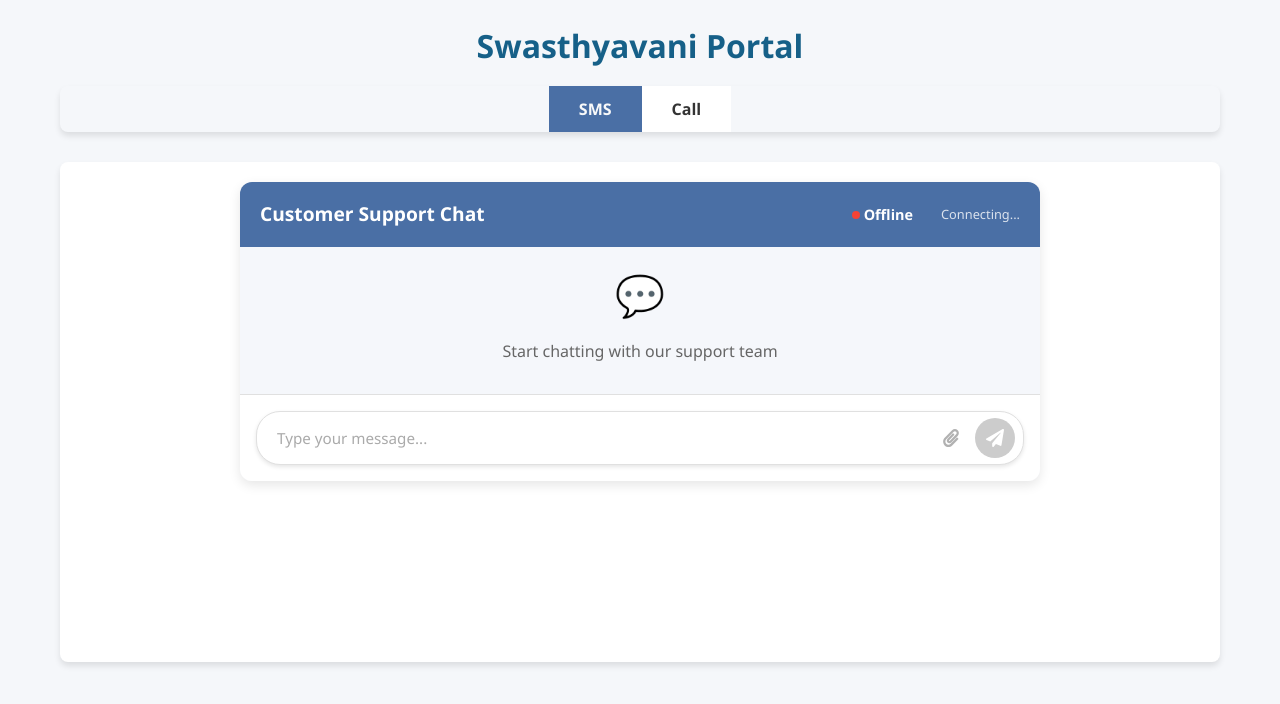
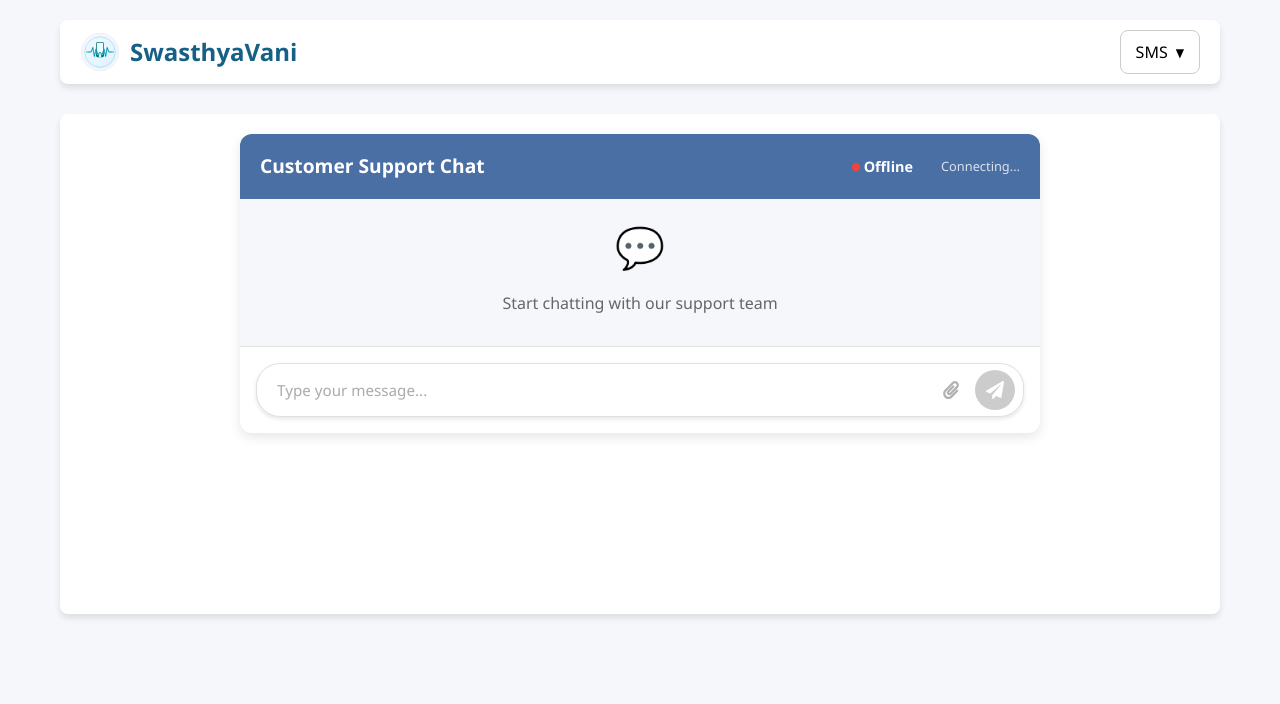
Before and after one commit to coder-shubham/Espada-SwasthyaVani, a React (Vite) app in the folder ui/: page / in a window 1280 px wide. Shown: the top 704 px of the page. Built offline with nearby package versions, Linux system fonts and the light colour scheme.

Commit message:
Initial impl of top nav bar

```diff
--- a/ui/src/App.jsx
+++ b/ui/src/App.jsx
@@ -2,7 +2,7 @@ import React, { useState } from 'react';
 import './styles/global.css';
 import ChatScreen from './components/chat/ChatScreen';
 import CallScreen from './components/call/CallScreen';
-import ToggleSwitch from './components/generic/ToggleSwitch';
+import Navbar from './components/generic/NavBar';
 
 const App = () => {
   const [activeTab, setActiveTab] = useState('sms');
@@ -10,14 +10,7 @@ const App = () => {
 
   return (
     <div className="app-container">
-      <header className="app-header">
-        <h1>Swasthyavani Portal</h1>
-        <ToggleSwitch
-          activeTab={activeTab}
-          setActiveTab={setActiveTab}
-          setCallActive={setCallActive}
-        />
-      </header>
+      <Navbar activeTab={activeTab} setActiveTab={setActiveTab} setCallActive={setCallActive} />
 
       <main className="app-main">
         {activeTab === 'sms' ? (
--- /dev/null
+++ b/ui/src/components/generic/DropdownSwitcher.jsx
@@ -0,0 +1,33 @@
+import React, { useState } from 'react';
+import "../../styles/generic/DropdownSwitcher.css";
+
+const DropdownSwitcher = ({ activeTab, setActiveTab, setCallActive }) => {
+  const [open, setOpen] = useState(false);
+
+  const handleSelect = (tab) => {
+    setActiveTab(tab);
+    setCallActive(tab === 'call' ? false : null);
+    setOpen(false);
+  };
+
+  return (
+    <div className="dropdown-switcher">
+      <button className="dropdown-button" onClick={() => setOpen(!open)}>
+        {activeTab === 'sms' ? 'SMS' : 'Call'}
+        <span className="arrow">{open ? '▲' : '▼'}</span>
+      </button>
+      {open && (
+        <div className="dropdown-menu">
+          <div className="dropdown-item" onClick={() => handleSelect('sms')}>
+            SMS
+          </div>
+          <div className="dropdown-item" onClick={() => handleSelect('call')}>
+            Call
+          </div>
+        </div>
+      )}
+    </div>
+  );
+};
+
+export default DropdownSwitcher;
--- /dev/null
+++ b/ui/src/components/generic/NavBar.jsx
@@ -0,0 +1,23 @@
+import React from 'react';
+import "../../styles/generic/NavBar.css";
+import DropdownSwitcher from './DropdownSwitcher';
+
+const Navbar = ({ activeTab, setActiveTab, setCallActive }) => {
+  return (
+    <nav className="navbar">
+      <div className="navbar-left">
+        <img src="/logo.svg" alt="SwasthyaVani Logo" className="navbar-logo" />
+        <span className="navbar-title">SwasthyaVani</span>
+      </div>
+      <div className="navbar-right">
+        <DropdownSwitcher
+          activeTab={activeTab}
+          setActiveTab={setActiveTab}
+          setCallActive={setCallActive}
+        />
+      </div>
+    </nav>
+  );
+};
+
+export default Navbar;
--- /dev/null
+++ b/ui/src/styles/generic/DropdownSwitcher.css
@@ -0,0 +1,48 @@
+.dropdown-switcher {
+  position: relative;
+  display: inline-block;
+}
+
+.dropdown-button {
+  background-color: var(--card-bg);
+  border: 1px solid #ccc;
+  padding: 10px 15px;
+  font-size: 16px;
+  border-radius: var(--border-radius);
+  cursor: pointer;
+  display: flex;
+  align-items: center;
+  gap: 8px;
+  transition: var(--transition);
+}
+
+.dropdown-button:hover {
+  background-color: #e9ecef;
+}
+
+.arrow {
+  font-size: 12px;
+}
+
+.dropdown-menu {
+  position: absolute;
+  top: 110%;
+  left: 0;
+  background: var(--card-bg);
+  border: 1px solid #ccc;
+  border-radius: var(--border-radius);
+  box-shadow: var(--box-shadow);
+  overflow: hidden;
+  z-index: 10;
+}
+
+.dropdown-item {
+  padding: 10px 15px;
+  cursor: pointer;
+  transition: var(--transition);
+}
+
+.dropdown-item:hover {
+  background-color: var(--primary-color);
+  color: var(--light-text);
+}
--- /dev/null
+++ b/ui/src/styles/generic/NavBar.css
@@ -0,0 +1,33 @@
+.navbar {
+  display: flex;
+  justify-content: space-between;
+  align-items: center;
+  background-color: var(--card-bg);
+  padding: 10px 20px;
+  border-radius: var(--border-radius);
+  box-shadow: var(--box-shadow);
+  margin-bottom: 30px;
+}
+
+.navbar-left {
+  display: flex;
+  align-items: center;
+}
+
+.navbar-logo {
+  width: 40px;
+  height: 40px;
+  object-fit: contain;
+  margin-right: 10px;
+}
+
+.navbar-title {
+  font-size: 1.5rem;
+  color: var(--secondary-color);
+  font-weight: bold;
+}
+
+.navbar-right {
+  display: flex;
+  align-items: center;
+}
```
Also changed, not shown: ui/public/logo.svg (added).
